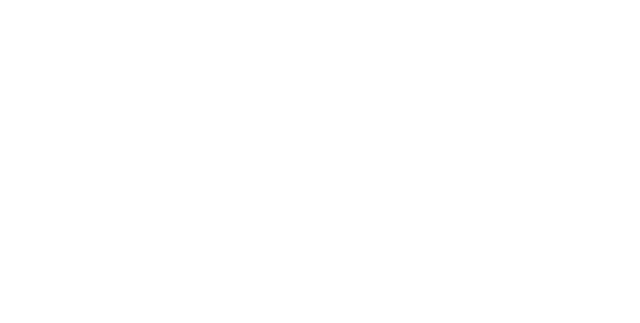
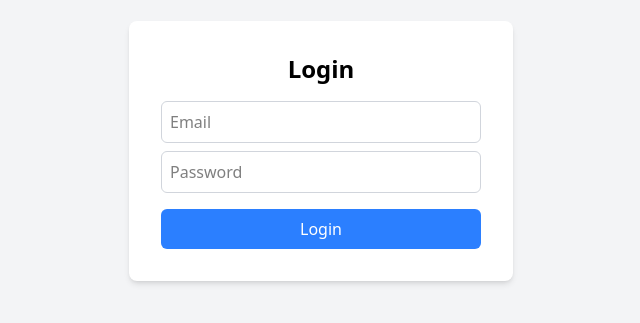
Before and after one commit to not3zra/slow-learners, a React (Vite) app in the folder client/: page /login in a window 1280 px wide. Before the commit this address had no page. Shown: the part 249-572 px from the top of the page, without its empty margins (319-959 px from the left). Built offline with nearby package versions, Linux system fonts and the light colour scheme.

Commit message:
Add login

```diff
--- a/client/src/App.jsx
+++ b/client/src/App.jsx
@@ -1,12 +1,16 @@
 import React from 'react';
 import { BrowserRouter as Router, Routes, Route } from 'react-router-dom';
 import Home from './pages/Home';
+import TeacherDashboard from './pages/teacher/TeacherDashboard';
+import LoginPage from './pages/Login';
 
 export default function App() {
     return (
         <Router>
             <Routes>
-                <Route path="/" element={<Home />} />
+                <Route path="/" element={ <Home /> } />
+                <Route path='/login' element={ <LoginPage /> } />
+                <Route path="/teacher/dashboard" element={ <TeacherDashboard />} />
             </Routes>
         </Router>
     );
--- /dev/null
+++ b/client/src/pages/Login.jsx
@@ -0,0 +1,64 @@
+import { useState } from "react";
+import { useNavigate } from "react-router-dom";
+import axios from "axios";
+
+export default function LoginPage() {
+    const [email, setEmail] = useState("");
+    const [password, setPassword] = useState("");
+    const [error, setError] = useState("");
+    const navigate = useNavigate();
+
+    const handleLogin = async (e) => {
+        e.preventDefault();
+        try {
+            const response = await axios.post("http://localhost:5000/api/users/login",
+                { email, password },
+                { withCredentials: true }
+            );
+            const { role } = response.data.user;
+            if (role === "teacher") {
+                navigate("/teacher/dashboard");
+            } else if (role === "student") {
+                navigate("/student/home");
+            } else {
+                navigate("/");
+            }
+        } catch (err) {
+            setError("Invalid credentials or server error");
+        }
+    };
+
+    return (
+        <div className="min-h-screen flex items-center justify-center bg-gray-100">
+            <form
+                onSubmit={handleLogin}
+                className="bg-white shadow-md rounded-lg p-8 w-full max-w-sm"
+            >
+                <h1 className="text-2xl font-bold text-center mb-4">Login</h1>
+                {error && <p className="text-red-500 text-center mb-2">{error}</p>}
+                <input
+                    type="email"
+                    placeholder="Email"
+                    value={email}
+                    onChange={(e) => setEmail(e.target.value)}
+                    className="w-full p-2 border border-gray-300 rounded-md mb-2"
+                    required
+                />
+                <input
+                    type="password"
+                    placeholder="Password"
+                    value={password}
+                    onChange={(e) => setPassword(e.target.value)}
+                    className="w-full p-2 border border-gray-300 rounded-md mb-4"
+                    required
+                />
+                <button
+                    type="submit"
+                    className="w-full bg-blue-500 text-white py-2 rounded-md hover:bg-blue-600"
+                >
+                    Login
+                </button>
+            </form>
+        </div>
+    );
+}
```
